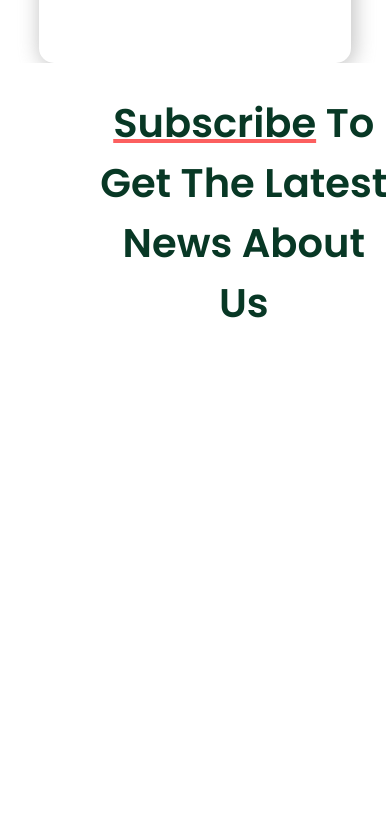
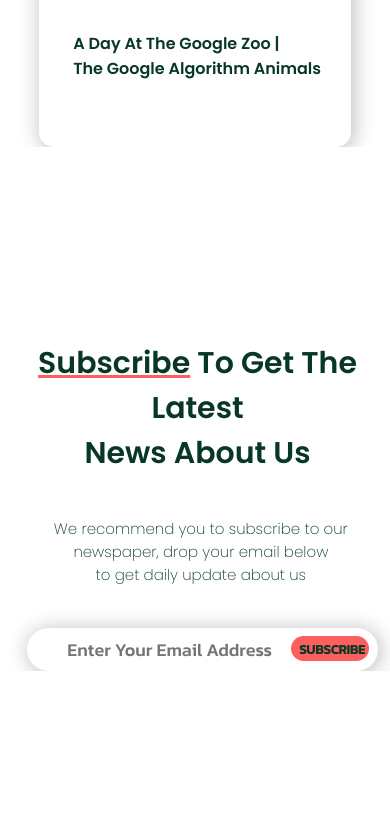
Before and after one commit to sanki92/HeyLead, a plain HTML site: page index.html in a window 390 px wide. Shown: the part 4731-5544 px from the top of the page. After the commit the page ends 5402 px from the top, so only its background shows below. Drawn offline with Linux system fonts and the light colour scheme.

Commit message:
Update style.css
reposivesness completed

```diff
--- a/style.css
+++ b/style.css
@@ -1180,7 +1180,7 @@ li a:hover{
     z-index: 10;
     width: auto;
     height: 100pc;
-    left: -15px;
+    left: -3px;
 
 }
 .cards >div{
@@ -1473,10 +1473,10 @@ li a:hover{
  /*SUBSCIRBETO GET... ~ Heading*/
 #texts8{
     font-family:poppins ;
-    font-size: 40px;
+    font-size: 30px;
     text-align: center;
-    bottom:-500%;
-    text-align: center;
+    bottom:-517%;
+    left: 5px;
     white-space: pre-line;
     position: absolute;
     color: var(--green);
@@ -1485,8 +1485,8 @@ li a:hover{
 #texts9{
     font-family:poppins ;
     font-size: 15px;
-    left: 27%;
-    bottom:-640%;
+    left: 3%;
+    bottom:-530%;
     text-align: center;
     white-space: pre-line;
     position: absolute;
@@ -1498,7 +1498,7 @@ li a:hover{
     display: flex;
     flex-direction: column;
     position: absolute;
-    bottom: -468%;
+    bottom: -478%;
     width: 100%;
     height: 68pc;
 }
@@ -1551,4 +1551,83 @@ li a:hover{
     font-weight: 900;
     /* font-size: 24px; */
 }
-}
+
+/*Subscribe*/
+
+.subscribe-bar{
+    position: absolute;
+    width:90%;
+    height: 5%;
+    bottom: -540%;
+    left: 7%;
+    z-index: 4;
+    background-color: white;
+}
+.subscribe-bar:placeholder-shown{
+    font-family: Kanit;
+    font-size:18px;
+    color: black;
+}
+
+input[type=Email]{
+    font-family: kanit;
+    font-size:18px;
+    color: black;
+    padding: 0 14% 0 40px;
+    box-shadow: 2px 2px 20px 2px var(--grey);
+    border: none;
+    border-radius: 50px;
+
+}
+.subscribe-btn{
+    overflow: hidden;
+    position: absolute;
+    bottom: -538.9%;
+    z-index: 4;
+    left: 74.7%;
+    border-radius: 50px;
+    background-color:var(--red);
+    border: none;
+    width: 20%;
+    height: 3%;
+
+}
+.subscribe-btn:hover{
+    background-color:var(--red);
+box-shadow: none;
+}
+.subscribe-btn h1{
+    position: absolute;
+    font-family: kanit;
+    font-size: 13px;
+    top:-4px;
+    left:10%;
+    transition-duration: 0.6s;
+}
+.subscribe-btn:hover h1{
+    font-size: 13px;
+    left:9%;
+}
+.subscribe-btn:active h1{
+    font-size: 13px;
+}
+/*BACKGROUND IMAGE 5 object chips*/
+#background >img:nth-child(6){
+    position: absolute;
+    height: 700px;
+    width: 90%;
+    left:-500%;
+    bottom: -690%;
+ }
+/*Footer*/
+
+.footer{
+    position: absolute;
+    width: 100%;
+    height:60%;
+    bottom: -570%;
+    left: -1000%;
+    background-color: rgb(255, 245, 247);
+
+}
+}
```
